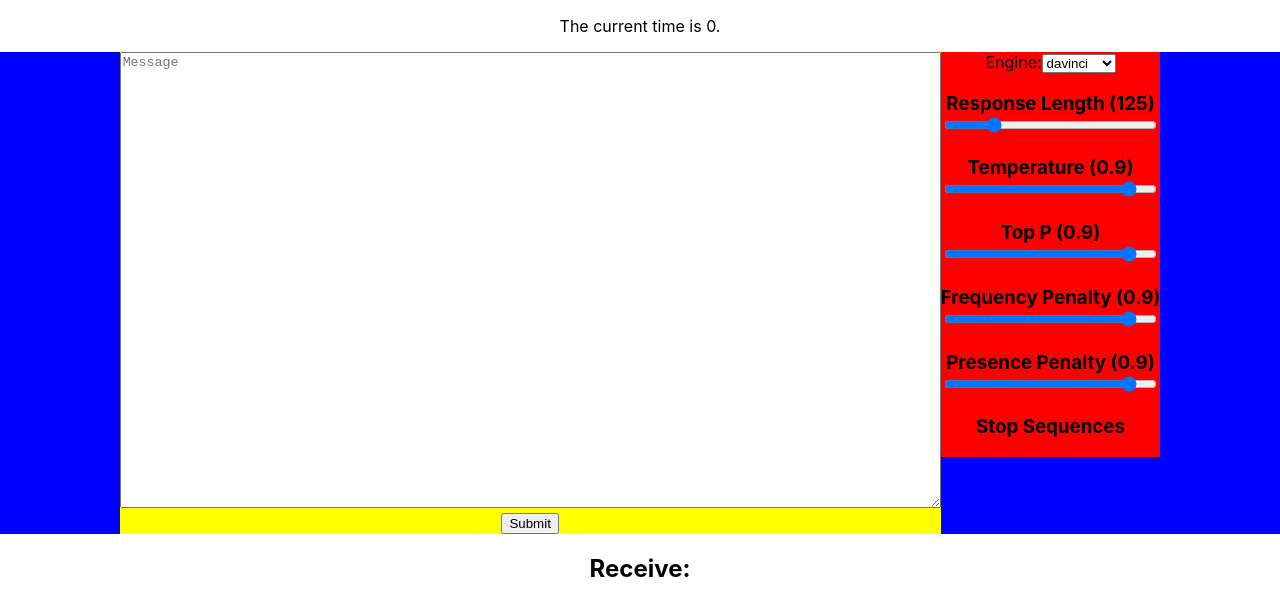
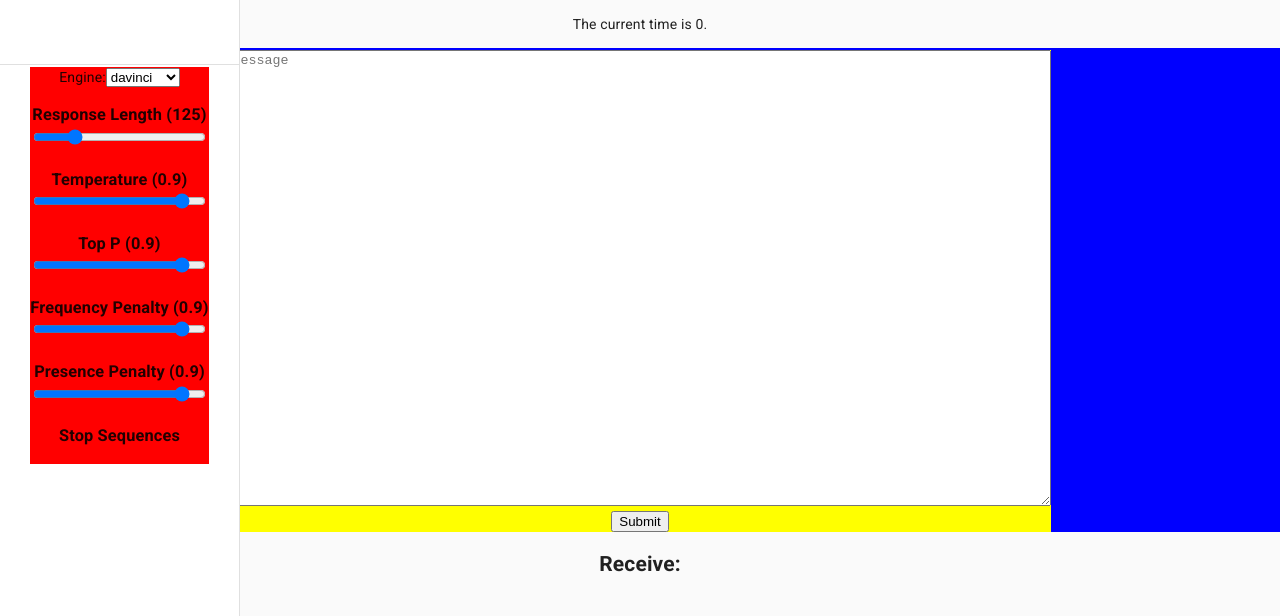
Before and after one commit to frag997/kiosk, a React (Create React App) app in the folder frontend/: page / in a window 1280 px wide. Shown: the top 616 px of the page. Built offline with nearby package versions, Linux system fonts and the light colour scheme; no server answers.

Commit message:
Feat: evolve frontend, add material-ui, moved controls to sidebar

```diff
--- a/frontend/package.json
+++ b/frontend/package.json
@@ -3,6 +3,8 @@
   "version": "0.1.0",
   "private": true,
   "dependencies": {
+    "@material-ui/core": "^4.11.2",
+    "@material-ui/icons": "^4.11.2",
     "react": "^17.0.1",
     "react-dom": "^17.0.1",
     "react-scripts": "4.0.1",
@@ -33,5 +35,5 @@
       "last 1 safari version"
     ]
   },
-  "proxy": "http://localhost:5000/"
+  "proxy": "http://10.10.10.114:5000/"
 }
--- a/frontend/public/index.html
+++ b/frontend/public/index.html
@@ -7,6 +7,8 @@
       name="description"
       content="Mars Kiosk App"
     />
+    <link rel="stylesheet" href="https://fonts.googleapis.com/css?family=Roboto:300,400,500,700&display=swap" />
+    <link rel="stylesheet" href="https://fonts.googleapis.com/icon?family=Material+Icons" />
     <title>Mars Kiosk</title>
   </head>
   <body>
--- a/frontend/src/App.js
+++ b/frontend/src/App.js
@@ -1,5 +1,6 @@
 import React, { useState, useEffect } from 'react';
 import io from 'socket.io-client';
+import ResponsiveDrawer from './Components/sideMenu'
 import './App.css';
 
 function App() {
@@ -22,7 +23,7 @@
   // const namespace = '/gpt3';
 
 
-  const socket = io('http://localhost:5000', {
+  const socket = io('http://10.10.10.114:5000/', {
     transports: ['websocket']
   });
 
@@ -40,8 +41,6 @@
       }
   });
 
-  const formEmit = function(event) {
-    event.preventDefault();
   const values = {
     prompt: prompt,
     max_tokens: max_tokens,
@@ -50,20 +49,26 @@
     frequency_penalty: frequency_penalty,
     presence_penalty: presence_penalty,
   }
+  const hooks = {
+    setMax_tokens,
+    setTemperature,
+    setTop_p,
+    setFrequency_penalty,
+    setPresence_penalty
+  }
+
+  const formEmit = function(event) {
+    event.preventDefault();
     socket.emit('completion_request', values);
   };
-
-
-
 
   return (
     <div className='App'>
       {/* <header className='App-header'>
           <img src={logo} className='App-logo' alt='logo' />
         </header> */}
-
-
       <p>The current time is {currentTime}.</p>
+      <ResponsiveDrawer values={values} hooks={hooks} />
       <div id="playground">
           <div id="playground_text">
               <form onSubmit={formEmit} id="emit" method="GET" action='#'>
@@ -76,71 +81,7 @@
                 <input type="submit" value="Submit" />
               </form>
           </div>
-          <div id="playground_menu">
-              <label htmlFor="engines">Engine:</label>
-              <select name="engines" id="engines">
-                <option value="davinci">davinci</option>
-                <option value="curie">curie</option>
-                <option value="babbage">babbage</option>
-                <option value="ada">ada</option>
-              </select>
 
-              <h3>
-                  Response Length ({max_tokens})
-                  <br/>
-                  <input
-                    type="range" min="50" max="400"
-                    step="1" className="slider" id="max_tokens"
-                    value={max_tokens}
-                    onChange={e => setMax_tokens(e.target.value)}
-                  />
-              </h3>
-              <h3>
-                  Temperature (<span id="temperature_val">{temperature}</span>)
-                  <br/>
-                  <input
-                    type="range" min="0" max="1"
-                    step="0.01" className="slider" id="temperature"
-                    value={temperature}
-                    onChange={e => setTemperature(e.target.value)}
-                  />
-              </h3>
-
-              <h3>
-                  Top P (<span id="top_p_val">{top_p}</span>)
-                  <br/>
-                  <input
-                    type="range" min="0" max="1"
-                    step="0.01" className="slider" id="top_p"
-                    value={top_p}
-                    onChange={e => setTop_p(e.target.value)}
-                  />
-              </h3>
-
-              <h3>
-                  Frequency Penalty (<span id="frequency_penalty_val">{frequency_penalty}</span>)
-                  <br/>
-                  <input
-                    type="range" min="0" max="1"
-                    step="0.01" className="slider" id="frequency_penalty"
-                    value={frequency_penalty}
-                    onChange={e => setFrequency_penalty(e.target.value)}
-                  />
-              </h3>
-              <h3>
-                  Presence Penalty (<span id="presence_penalty_val">{presence_penalty}</span>)
-                  <br/>
-                  <input
-                    type="range" min="0" max="1"
-                    step="0.01" className="slider" id="presence_penalty"
-                    value={presence_penalty}
-                    onChange={e => setPresence_penalty(e.target.value)}
-                  />
-              </h3>
-              <h3>
-                  Stop Sequences
-              </h3>
-          </div>
       </div>
 
       <h2>Receive:</h2>
--- /dev/null
+++ b/frontend/src/Components/sideMenu.js
@@ -0,0 +1,207 @@
+import React from 'react';
+import PropTypes from 'prop-types';
+import AppBar from '@material-ui/core/AppBar';
+import CssBaseline from '@material-ui/core/CssBaseline';
+import Divider from '@material-ui/core/Divider';
+import Drawer from '@material-ui/core/Drawer';
+import Hidden from '@material-ui/core/Hidden';
+import { makeStyles, useTheme } from '@material-ui/core/styles';
+
+const drawerWidth = 240;
+
+const useStyles = makeStyles((theme) => ({
+  root: {
+    display: 'flex',
+  },
+  drawer: {
+    [theme.breakpoints.up('sm')]: {
+      width: drawerWidth,
+      flexShrink: 0,
+    },
+  },
+  appBar: {
+    [theme.breakpoints.up('sm')]: {
+      width: `calc(100% - ${drawerWidth}px)`,
+      marginLeft: drawerWidth,
+    },
+  },
+  menuButton: {
+    marginRight: theme.spacing(2),
+    [theme.breakpoints.up('sm')]: {
+      display: 'none',
+    },
+  },
+  // necessary for content to be below app bar
+  toolbar: theme.mixins.toolbar,
+  drawerPaper: {
+    width: drawerWidth,
+  },
+  content: {
+    flexGrow: 1,
+    padding: theme.spacing(3),
+  },
+}));
+
+function ResponsiveDrawer(props) {
+  const { window, values, hooks } = props;
+  const classes = useStyles();
+  const theme = useTheme();
+  const [mobileOpen, setMobileOpen] = React.useState(false);
+
+  const handleDrawerToggle = () => {
+    setMobileOpen(!mobileOpen);
+  };
+  console.log(values)
+  const {
+    max_tokens,
+    temperature,
+    top_p,
+    frequency_penalty,
+    presence_penalty
+  } = values;
+
+  const {
+    setMax_tokens,
+    setTemperature,
+    setTop_p,
+    setFrequency_penalty,
+    setPresence_penalty
+  } = hooks;
+
+  const drawer = (
+    <div>
+      <div className={classes.toolbar} />
+      <Divider />
+      <div id="playground_menu">
+              <label htmlFor="engines">Engine:</label>
+              <select name="engines" id="engines">
+                <option value="davinci">davinci</option>
+                <option value="curie">curie</option>
+                <option value="babbage">babbage</option>
+                <option value="ada">ada</option>
+              </select>
+
+              <h3>
+                  Response Length ({max_tokens})
+                  <br/>
+                  <input
+                    type="range" min="50" max="400"
+                    step="1" className="slider" id="max_tokens"
+                    value={max_tokens}
+                    onChange={e => setMax_tokens(e.target.value)}
+                  />
+              </h3>
+              <h3>
+                  Temperature (<span id="temperature_val">{temperature}</span>)
+                  <br/>
+                  <input
+                    type="range" min="0" max="1"
+                    step="0.01" className="slider" id="temperature"
+                    value={temperature}
+                    onChange={e => setTemperature(e.target.value)}
+                  />
+              </h3>
+
+              <h3>
+                  Top P (<span id="top_p_val">{top_p}</span>)
+                  <br/>
+                  <input
+                    type="range" min="0" max="1"
+                    step="0.01" className="slider" id="top_p"
+                    value={top_p}
+                    onChange={e => setTop_p(e.target.value)}
+                  />
+              </h3>
+
+              <h3>
+                  Frequency Penalty (<span id="frequency_penalty_val">{frequency_penalty}</span>)
+                  <br/>
+                  <input
+                    type="range" min="0" max="1"
+                    step="0.01" className="slider" id="frequency_penalty"
+                    value={frequency_penalty}
+                    onChange={e => setFrequency_penalty(e.target.value)}
+                  />
+              </h3>
+              <h3>
+                  Presence Penalty (<span id="presence_penalty_val">{presence_penalty}</span>)
+                  <br/>
+                  <input
+                    type="range" min="0" max="1"
+                    step="0.01" className="slider" id="presence_penalty"
+                    value={presence_penalty}
+                    onChange={e => setPresence_penalty(e.target.value)}
+                  />
+              </h3>
+              <h3>
+                  Stop Sequences
+              </h3>
+          </div>
+    </div>
+  );
+
+  const container = window !== undefined ? () => window().document.body : undefined;
+
+  return (
+    <div className={classes.root}>
+      <CssBaseline />
+      <AppBar position="fixed" className={classes.appBar}>
+        {/* <Toolbar>
+          <IconButton
+            color="inherit"
+            aria-label="open drawer"
+            edge="start"
+            onClick={handleDrawerToggle}
+            className={classes.menuButton}
+          >
+            <MenuIcon />
+          </IconButton>
+          <Typography variant="h6" noWrap>
+            Responsive drawer
+          </Typography>
+        </Toolbar> */}
+      </AppBar>
+      <nav className={classes.drawer} aria-label="mailbox folders">
+        {/* The implementation can be swapped with js to avoid SEO duplication of links. */}
+        <Hidden smUp implementation="css">
+          <Drawer
+            container={container}
+            variant="temporary"
+            anchor={theme.direction === 'rtl' ? 'right' : 'left'}
+            open={mobileOpen}
+            onClose={handleDrawerToggle}
+            classes={{
+              paper: classes.drawerPaper,
+            }}
+            ModalProps={{
+              keepMounted: true, // Better open performance on mobile.
+            }}
+          >
+            {drawer}
+          </Drawer>
+        </Hidden>
+        <Hidden xsDown implementation="css">
+          <Drawer
+            classes={{
+              paper: classes.drawerPaper,
+            }}
+            variant="permanent"
+            open
+          >
+            {drawer}
+          </Drawer>
+        </Hidden>
+      </nav>
+    </div>
+  );
+}
+
+ResponsiveDrawer.propTypes = {
+  /**
+   * Injected by the documentation to work in an iframe.
+   * You won't need it on your project.
+   */
+  window: PropTypes.func,
+};
+
+export default ResponsiveDrawer;
```
Also changed, not shown: 2 other files (tests, documents, lock files or other folders). Lines whose indentation alone changed are shown as unchanged.
